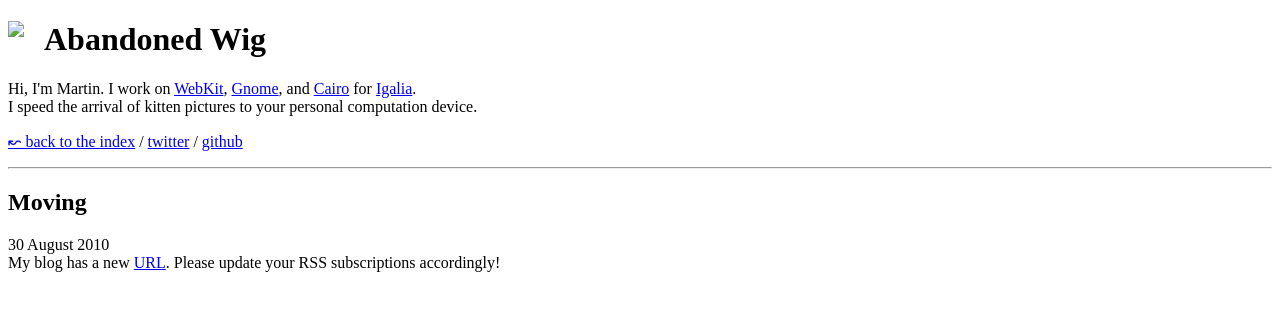
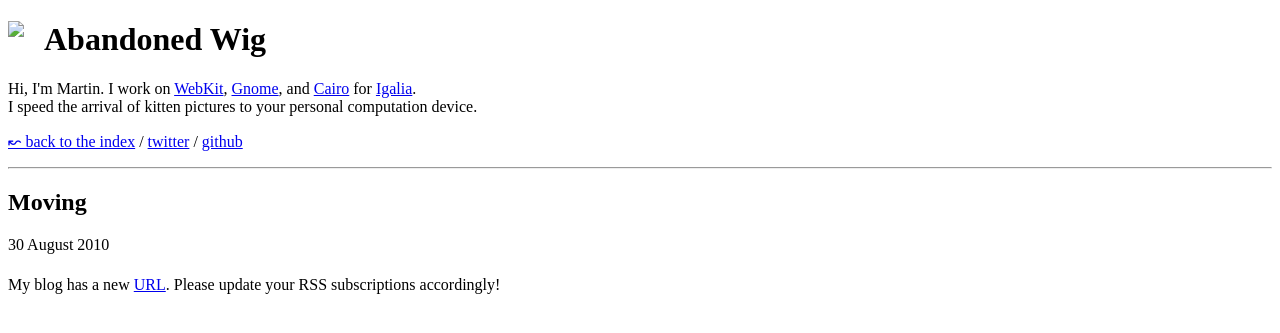
Before and after one commit to mrobinson/abandonedwig.info, a Jekyll site: the page built from jekyll/_posts/2010-08-30-moving-around.html, in a window 1280 px wide. Shown: the top 333 px of the page. Built offline with Jekyll 4.4.1, drawn with Linux system fonts in a browser that asks for light colours; some web fonts are replaced.

Commit message:
Add a big more spacing after post title

```diff
--- a/jekyll/_layouts/post.html
+++ b/jekyll/_layouts/post.html
@@ -4,5 +4,5 @@ layout: standard-page
         <div class="content-header">
             <h2>{{ page.title }}</h2>
             <div class="date">{{ page.date | date: "%d %B %Y" }}</div>
-            {{ content }}
+            <div style="margin-top: 3ex;">{{ content }}</div>
         </div>
```
